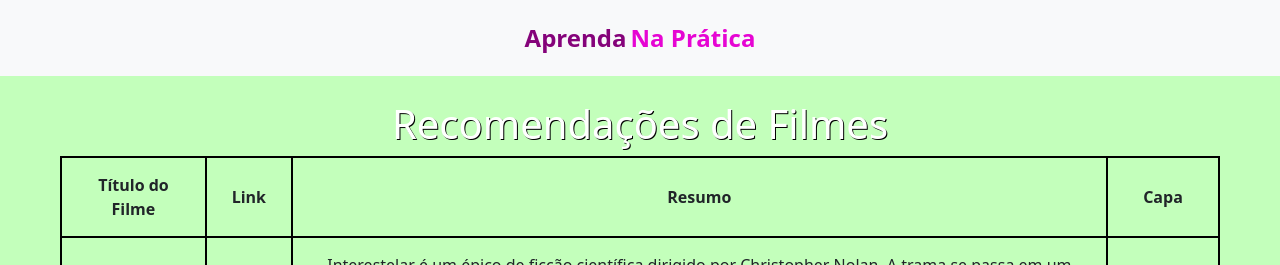
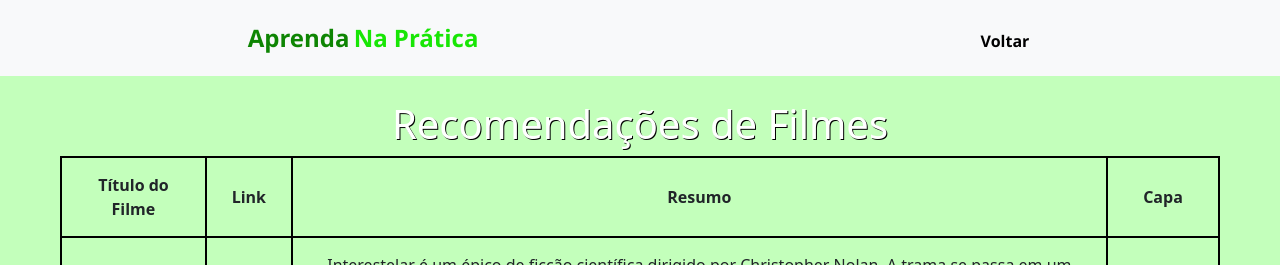
Before and after one commit to Erikckcckkckkkc/filmes, a plain HTML site: page index.html in a window 1280 px wide. Shown: the top 265 px of the page. Drawn offline with nearby package versions, Linux system fonts and the light colour scheme.

Commit message:
Update index.html

```diff
--- a/index.html
+++ b/index.html
@@ -5,7 +5,6 @@
     <meta charset="UTF-8">
     <meta name="viewport" content="width=device-width, initial-scale=1.0">
     <title>Filmes</title>
-
     <link href="https://cdn.jsdelivr.net/npm/bootstrap@5.3.3/dist/css/bootstrap.min.css" rel="stylesheet"
         integrity="sha384-QWTKZyjpPEjISv5WaRU9OFeRpok6YctnYmDr5pNlyT2bRjXh0JMhjY6hW+ALEwIH" crossorigin="anonymous">
     <script src="https://cdn.jsdelivr.net/npm/bootstrap@5.3.3/dist/js/bootstrap.bundle.min.js"
@@ -13,15 +12,58 @@
         crossorigin="anonymous"></script>
 
     <link rel="stylesheet" href="stylefilmes.css">
-</head>
-
-<body>
     <header class="bg-light header">
         <section>
+            <style>
+.header {
+    padding: 20px;
+}
+
+.links {
+    display: inline;
+    margin-left: 480px;
+}
+
+.span-1,
+.span-2 {
+    font-weight: bold;
+    font-size: x-large;
+    font-family: Segoe UI;
+}
+
+.span-1 {
+    color: #0e8503;
+}
+
+.span-2 {
+    color: #18e605;
+}
+
+.links a {
+    margin-left: 15px;
+    text-decoration: none;
+    font-weight: bold;
+    color: black;
+    padding: 3px;
+    font-family: Segoe UI;
+}
+
+.links a:hover {
+    color: #05e623;
+    border-top: 2px solid #05e623;
+    border-bottom: 2px solid #05e623;
+}
+            </style>
             <span class="span-1">Aprenda</span>
             <span class="span-2">Na Prática</span>
+
+            <section class="links">
+                <a href="index.html">Voltar</a>
+            </section>
         </section>
     </header>
+</head>
+<body>
     <h1 class="titulo">Recomendações de Filmes</h1>
 
     <table class="tabela">
```
